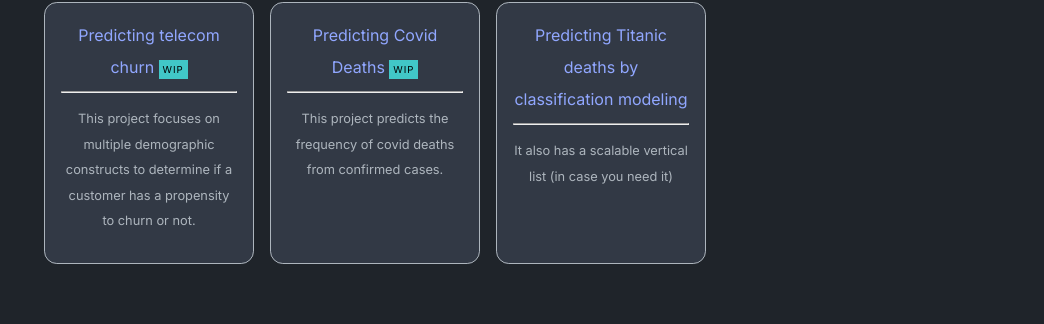
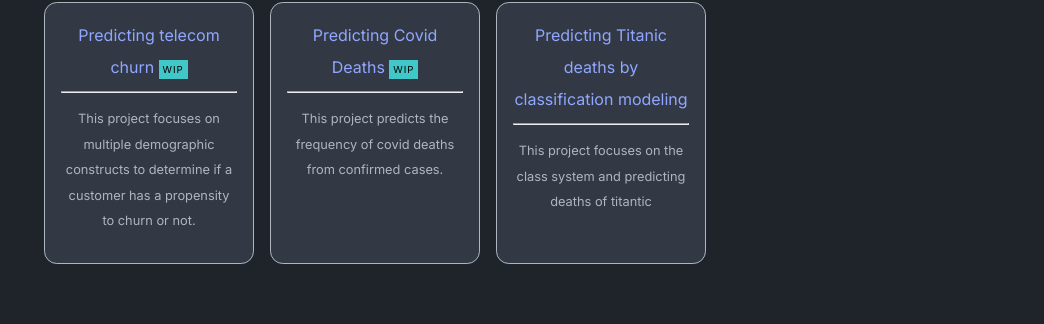
Before and after one commit to stackbit-projects/pleasant-oak-ce82d, a Jekyll site: the page built from index.md, in a window 1280 px wide. Shown: the part 724-1048 px from the top of the page, without its empty margins (236-1280 px from the left). Built offline with Jekyll 4.4.1, drawn with Linux system fonts in a browser that asks for light colours.

Commit message:
home.yml: updated desc in project_entries

```diff
--- a/_data/home.yml
+++ b/_data/home.yml
@@ -33,7 +33,9 @@ project_entries:
   - title: Predicting Titanic deaths by classification modeling
     url: >-
       https://github.com/Josef9154/Portfolio-Examples/blob/main/Project%207-%20Predicting%20Titanic%20deaths%20by%20class%20systems.ipynb
-    desc: It also has a scalable vertical list (in case you need it)
+    desc: >-
+      This project focuses on the class system and predicting deaths of
+      titantic
 old_project_entries:
   - title: Soopr
     url: 'https://www.soopr.co'
```
